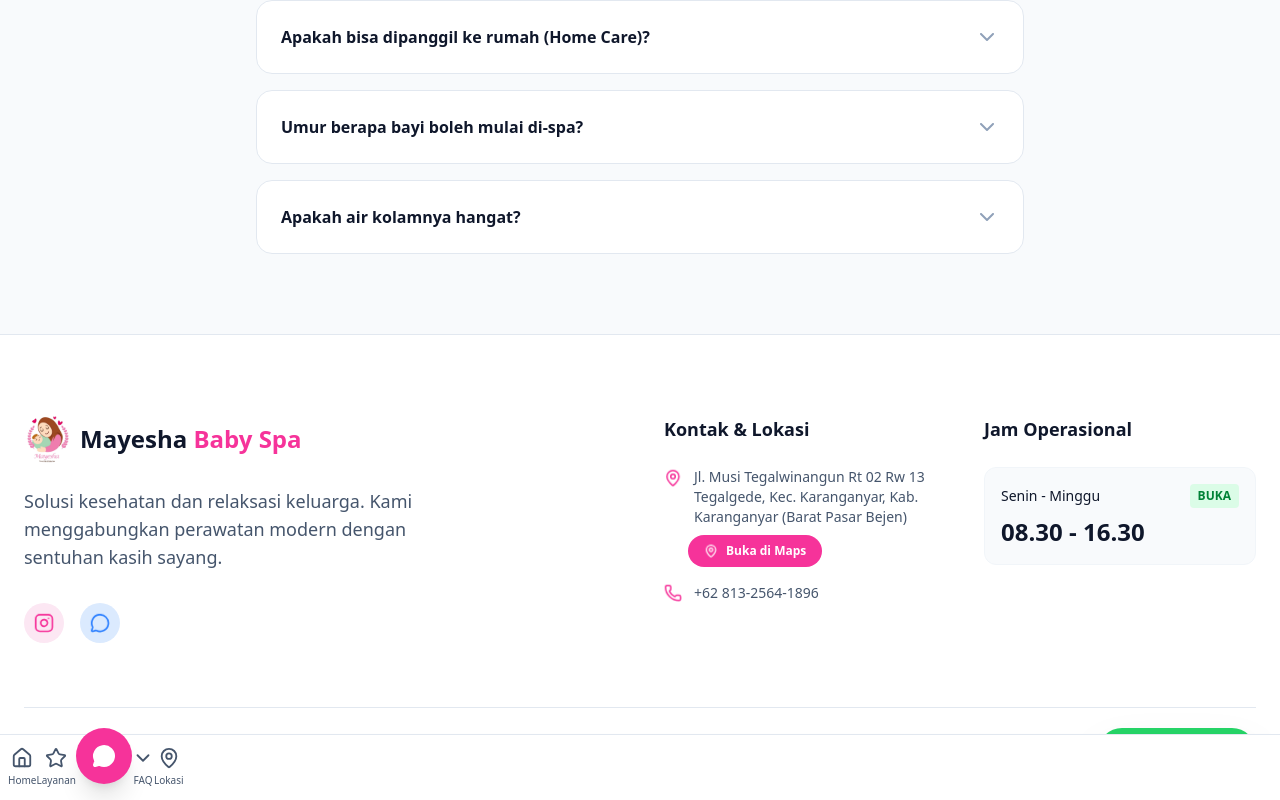
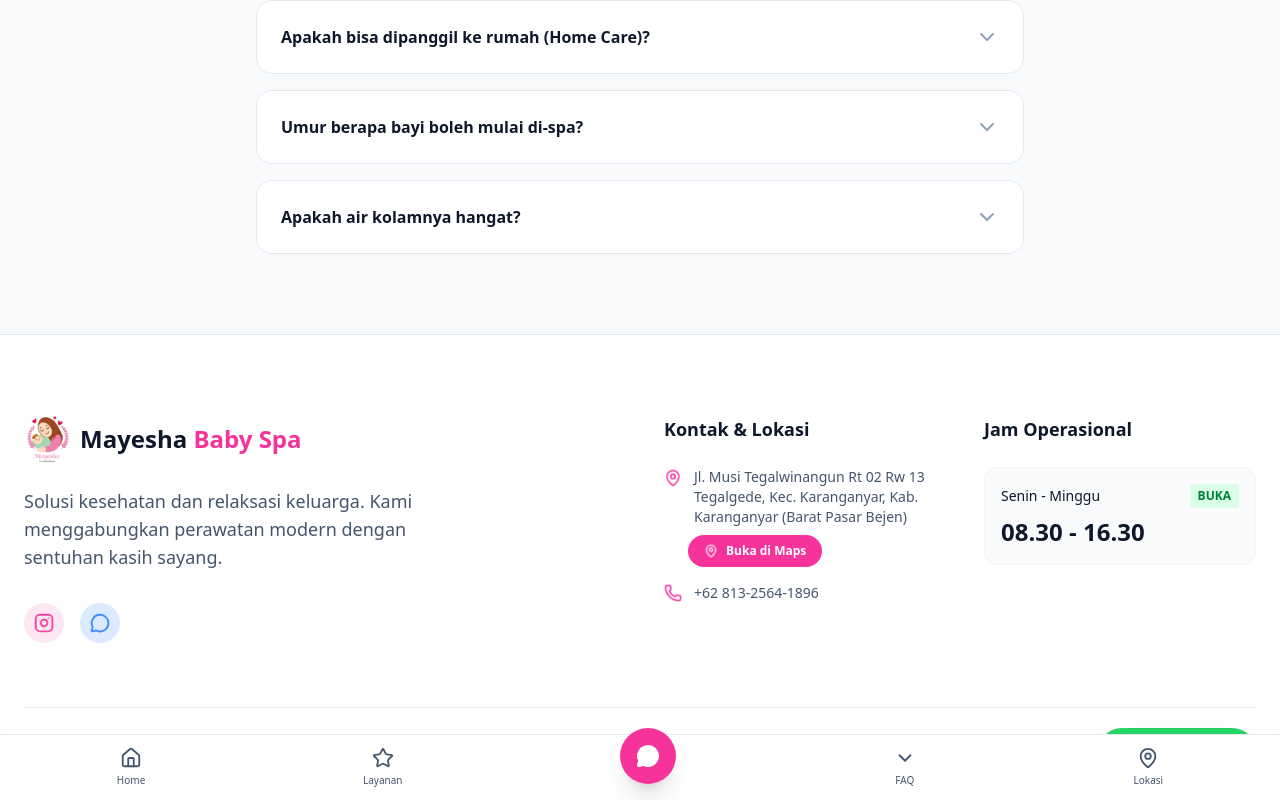
Before and after one commit to afrizalfikrii/mayeshababyspa, a Next.js app: page / in a window 1280 px wide. Shown: the part 6018-6818 px from the top of the page. Built offline with nearby package versions, Linux system fonts and the light colour scheme.

Commit message:
Replace md:hidden with lg:hidden for better mobile compatibility

```diff
--- a/app/page.tsx
+++ b/app/page.tsx
@@ -583,16 +583,14 @@
 
       {/* --- MOBILE BOTTOM NAVIGATION --- */}
       <nav
-        className="md:hidden fixed bottom-0 left-0 right-0 z-[100] bg-white border-t border-slate-200 shadow-lg"
+        className="fixed bottom-0 left-0 right-0 bg-white border-t border-slate-200 shadow-lg block lg:hidden"
         style={{
           position: 'fixed',
           bottom: 0,
           left: 0,
           right: 0,
-          display: 'flex',
-          visibility: 'visible',
-          opacity: 1,
-          zIndex: 9999
+          zIndex: 9999,
+          display: 'block'
         }}
       >
         <div className="flex justify-around items-center py-3 px-2">
```
